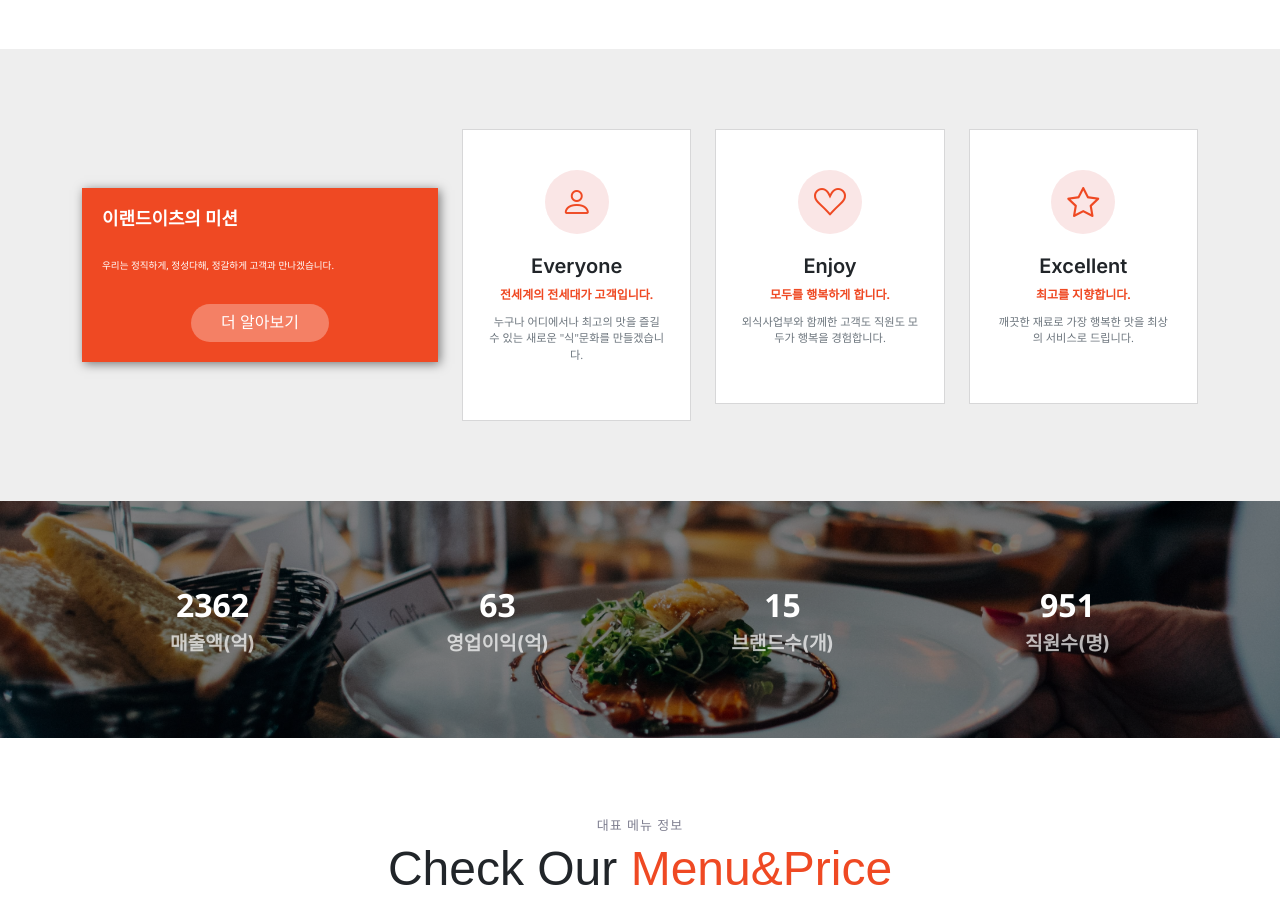
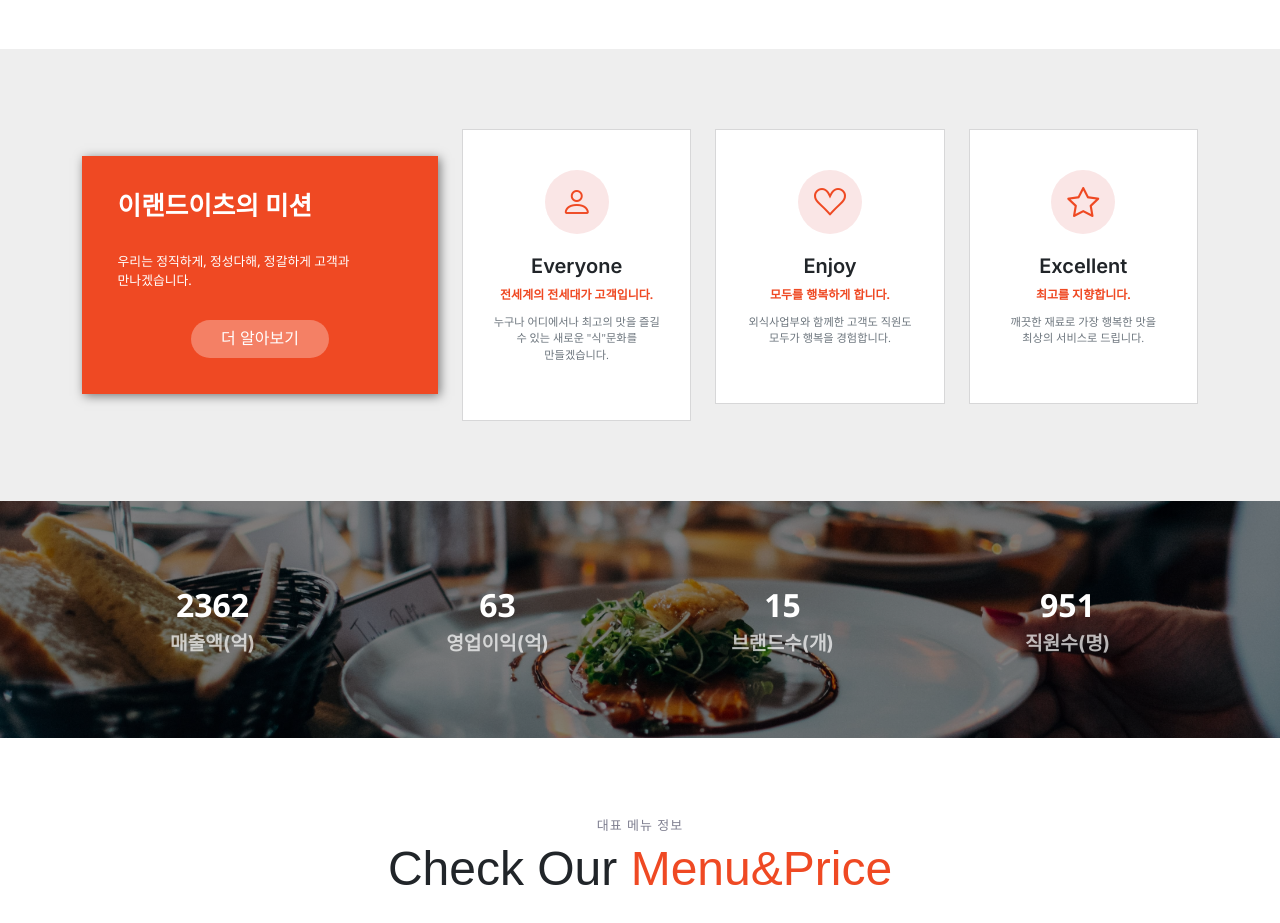
Before and after one commit to highmania/portfolio3, a plain HTML site: page index.html in a window 1280 px wide. Shown: the part 1400-2323 px from the top of the page. Drawn offline with nearby package versions, Linux system fonts and the light colour scheme; some icons are missing; a web font is replaced by a local one.

Commit message:
Add files via upload

```diff
--- a/assets/css/main.css
+++ b/assets/css/main.css
@@ -35,6 +35,7 @@
 body {
   font-family: var(--font-default);
   color: var(--color-default);
+  word-break :keep-all;
 }
 
 a {
@@ -231,7 +232,6 @@ section {
     opacity: 0;
   }
 } */
-
 /*--------------------------------------------------------------
 # Disable aos animation delay on mobile devices
 --------------------------------------------------------------*/
@@ -239,7 +239,7 @@ section {
   [data-aos-delay] {
     transition-delay: 0 !important;
   }
-}*/
+}
 
 /*--------------------------------------------------------------
 # Header
@@ -677,11 +677,13 @@ section {
 --------------------------------------------------------------*/
 .why-us .container{
   display: flex;
+  align-items: center;
   justify-content: center;
 }
 .why-us .why-box {
   width: 100%;
-  padding: 20px;
+  height: auto;
+  padding: 10%;
   background: var(--color-primary);
   box-shadow: 2px 2px 10px #777;
   color: #fff;
@@ -689,12 +691,12 @@ section {
 
 .why-us .why-box h3 {
   font-weight: 700;
-  font-size: 1.4vw;
+  font-size: 2vw;
   margin-bottom: 30px;
 }
 
 .why-us .why-box p {
-  font-size: 0.75vw;
+  font-size: 1vw;
   font-weight: 500;
   margin-bottom: 30px;
 }
```
